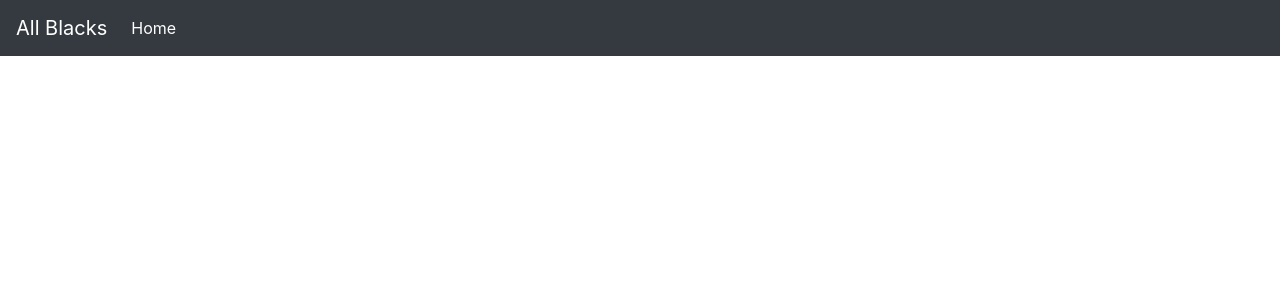
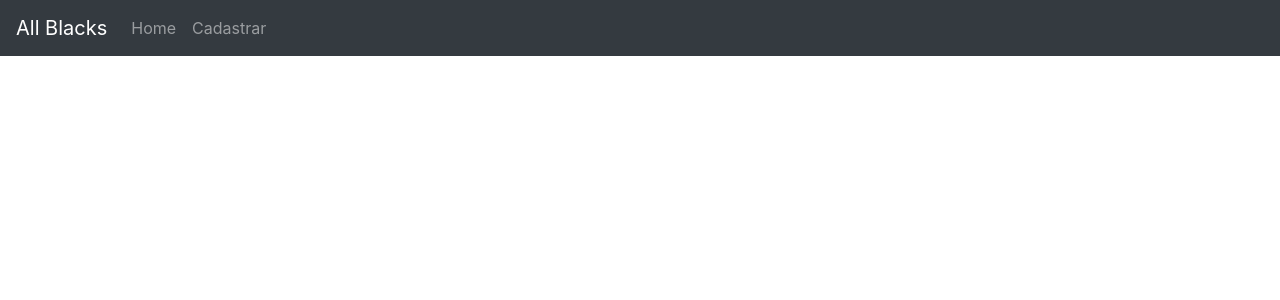
Before and after one commit to JuniorLima22/all-black, a PHP site: page /index.php in a window 1280 px wide. Shown: the top 300 px of the page. Run offline with PHP 8.4, Linux system fonts and the light colour scheme.

Commit message:
feat: adicionando link para página de cadastro

```diff
--- a/public/includes/menu.php
+++ b/public/includes/menu.php
@@ -7,8 +7,11 @@
       </button>
       <div class="collapse navbar-collapse" id="navbarCollapse">
         <ul class="navbar-nav mr-auto">
-          <li class="nav-item active">
+          <li class="nav-item  <?php if($_SERVER['REQUEST_URI'] == '/') echo 'active' ?>">
             <a class="nav-link" href="/">Home <span class="sr-only">(current)</span></a>
+          </li>
+          <li class="nav-item <?php if(strpos($_SERVER['REQUEST_URI'], 'cadastrar')) echo 'active' ?>">
+            <a class="nav-link" href="cadastrar.php">Cadastrar</span></a>
           </li>
         </ul>
       </div>
```
